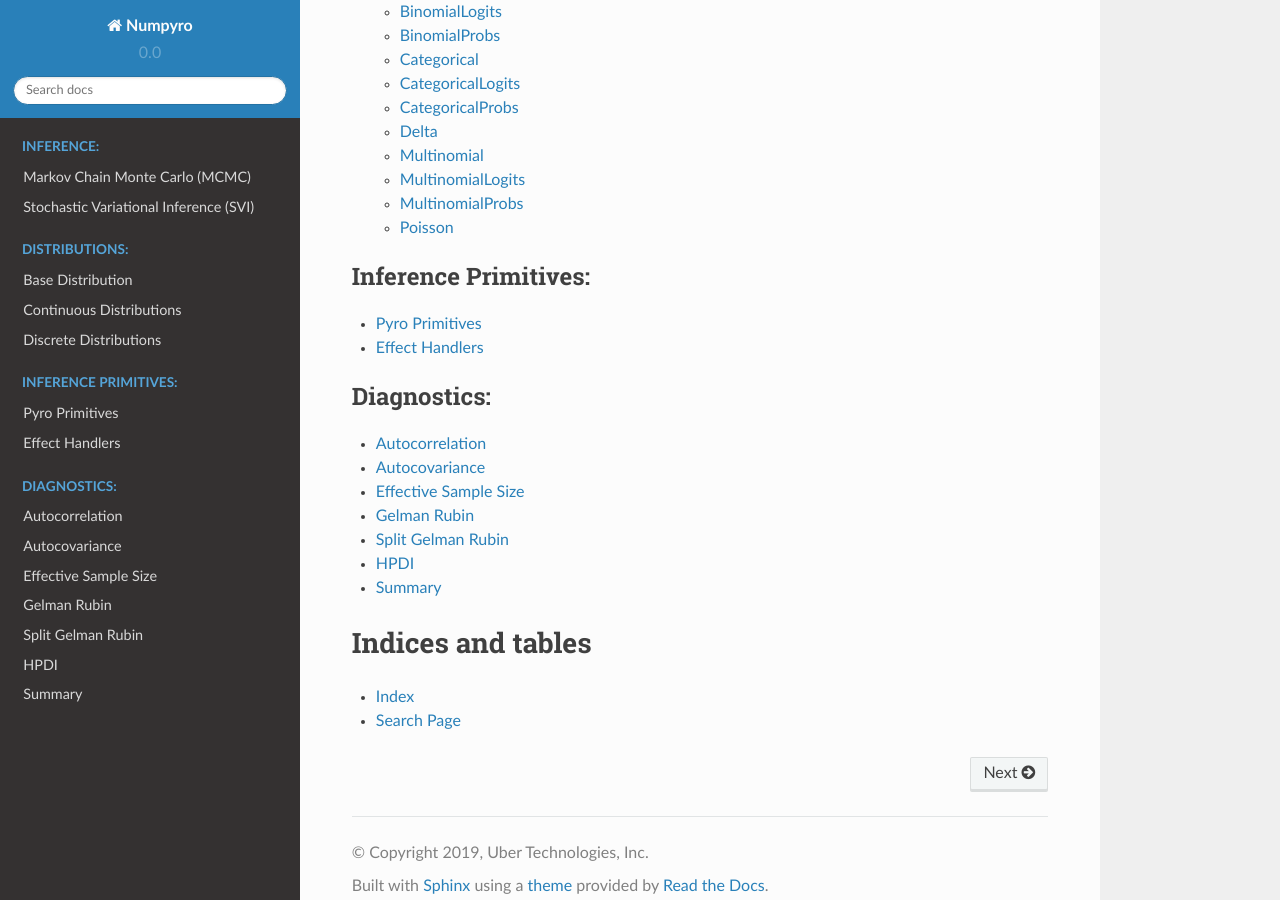
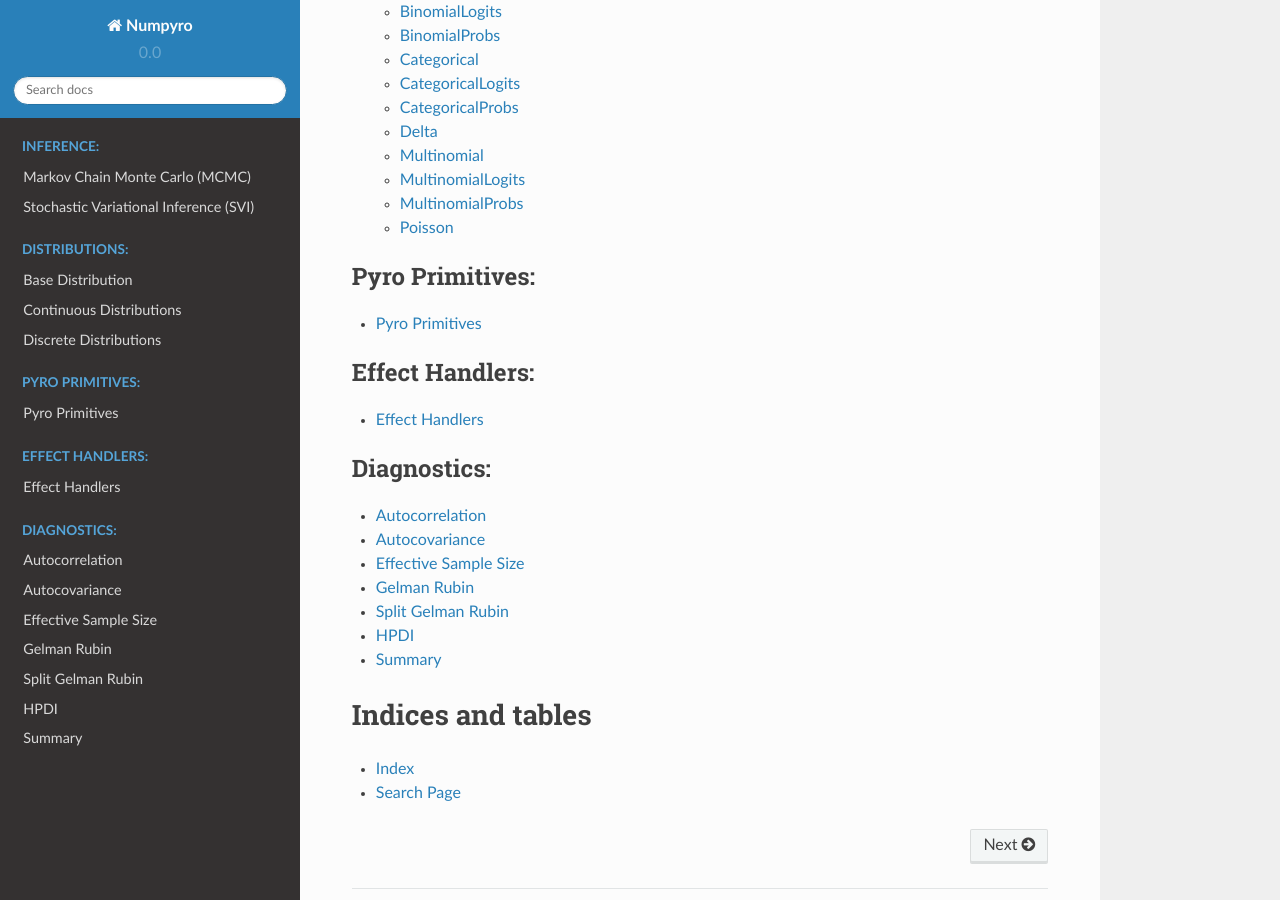
Before and after one commit to pyro-ppl/numpyro, a Sphinx documentation site: the page built from docs/source/index.rst, in a window 1280 px wide and 900 px high, scrolled down 1144 px. Built offline with Sphinx 7.4.7 and the Read the Docs theme 2.0.0, drawn with Linux system fonts in a browser that asks for light colours.

Commit message:
fix docs

```diff
--- a/docs/source/handlers.rst
+++ b/docs/source/handlers.rst
@@ -1,9 +1,3 @@
-Pyro Primitives
----------------
-
-.. autofunction:: numpyro.handlers.param
-.. autofunction:: numpyro.handlers.sample
-
 Effect Handlers
 ---------------
 
--- a/docs/source/index.rst
+++ b/docs/source/index.rst
@@ -24,7 +24,15 @@
 .. toctree::
    :glob:
    :maxdepth: 2
-   :caption: Inference Primitives:
+   :caption: Pyro Primitives:
+
+   primitives
+
+
+.. toctree::
+   :glob:
+   :maxdepth: 2
+   :caption: Effect Handlers:
 
    handlers
 
--- /dev/null
+++ b/docs/source/primitives.rst
@@ -0,0 +1,5 @@
+Pyro Primitives
+---------------
+
+.. autofunction:: numpyro.primitives.param
+.. autofunction:: numpyro.primitives.sample
```
Also changed, not shown: 2 other files.
